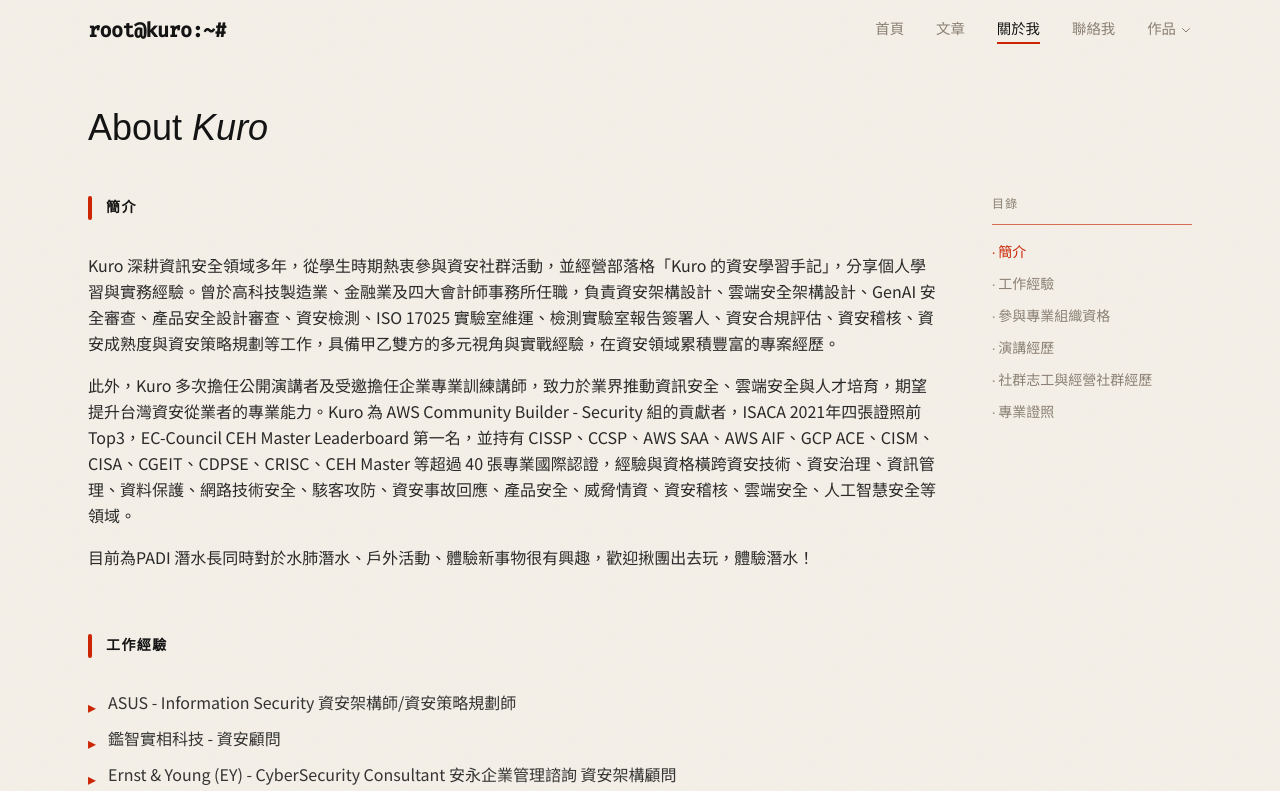
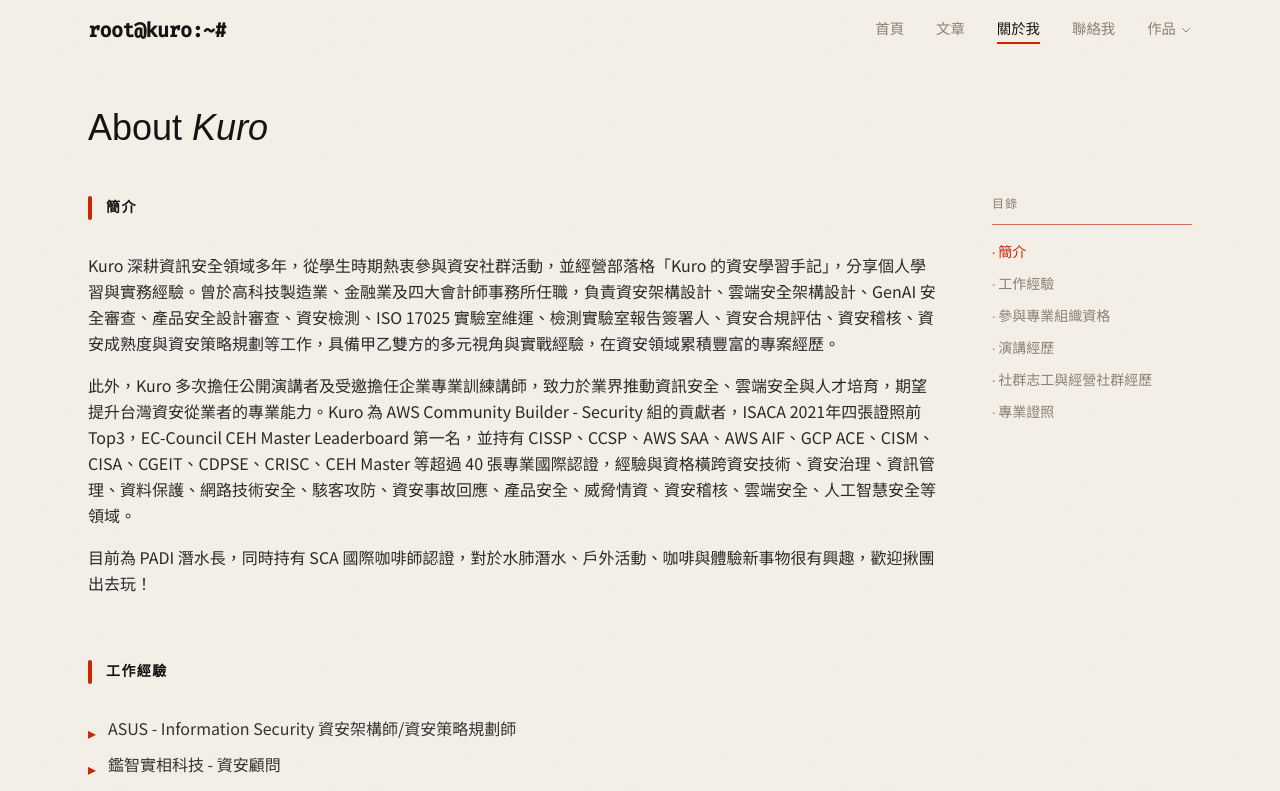
Before and after one commit to kuronetwork/kuronetwork.github.io, a Next.js app: page /about in a window 1280 px wide. Shown: the top 791 px of the page. Built offline with nearby package versions, Linux system fonts and the light colour scheme; a web font is replaced by a local one.

Commit message:
Update Pages

```diff
--- a/app/about/page.tsx
+++ b/app/about/page.tsx
@@ -32,7 +32,7 @@
                 此外，Kuro 多次擔任公開演講者及受邀擔任企業專業訓練講師，致力於業界推動資訊安全、雲端安全與人才培育，期望提升台灣資安從業者的專業能力。Kuro 為 AWS Community Builder - Security 組的貢獻者，ISACA 2021年四張證照前 Top3，EC-Council CEH Master Leaderboard 第一名，並持有 CISSP、CCSP、AWS SAA、AWS AIF、GCP ACE、CISM、CISA、CGEIT、CDPSE、CRISC、CEH Master 等超過 40 張專業國際認證，經驗與資格橫跨資安技術、資安治理、資訊管理、資料保護、網路技術安全、駭客攻防、資安事故回應、產品安全、威脅情資、資安稽核、雲端安全、人工智慧安全等領域。
               </p>
               <p>
-                目前為PADI 潛水長同時對於水肺潛水、戶外活動、體驗新事物很有興趣，歡迎揪團出去玩，體驗潛水！
+                目前為 PADI 潛水長，同時持有 SCA 國際咖啡師認證，對於水肺潛水、戶外活動、咖啡與體驗新事物很有興趣，歡迎揪團出去玩！
               </p>
             </div>
           </section>
@@ -219,7 +219,7 @@
                 'ISO/IEC 17025 實驗室品質管理訓練合格（APP檢測實驗室）',
               ]} />
 
-              <CertCard title="Sports" count={8} certs={[
+              <CertCard title="Sports & Lifestyle" count={9} certs={[
                 '中華民國健身運動協會 - 體適能健身C級指導員',
                 'PADI - Divemaster 潛水長',
                 'PADI - Rescue Diver 救援潛水員',
@@ -228,6 +228,7 @@
                 'SDI - Advanced Scuba Diver 進階水肺潛水員',
                 'ADS International - OpenWater Diver 開放水域潛水員',
                 'ADS International - EAN STANDARD DIVER 高氧潛水員',
+                'SCA Barista Skills | Specialty Coffee Association 國際咖啡師認證',
               ]} />
 
             </div>
```
